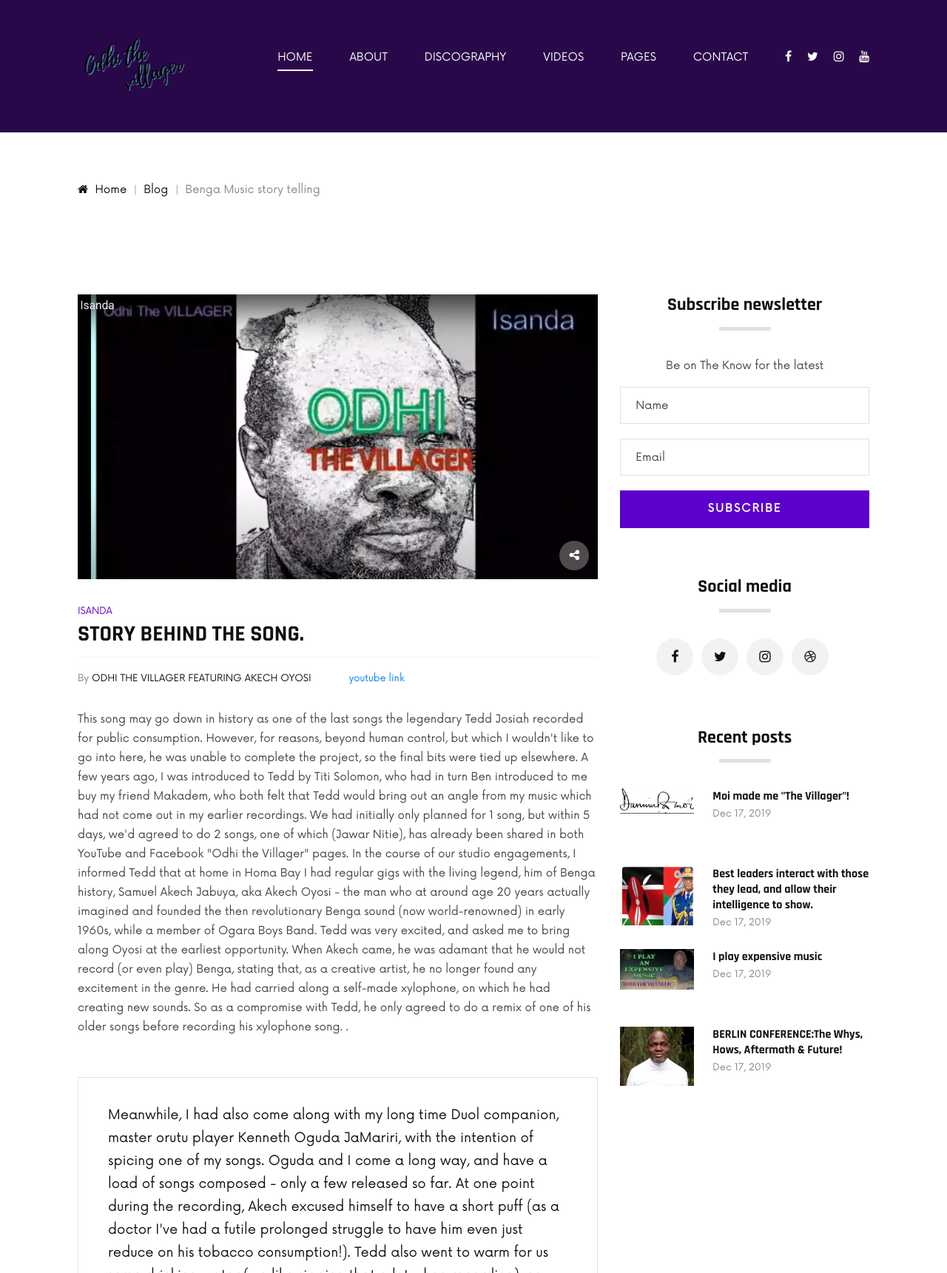
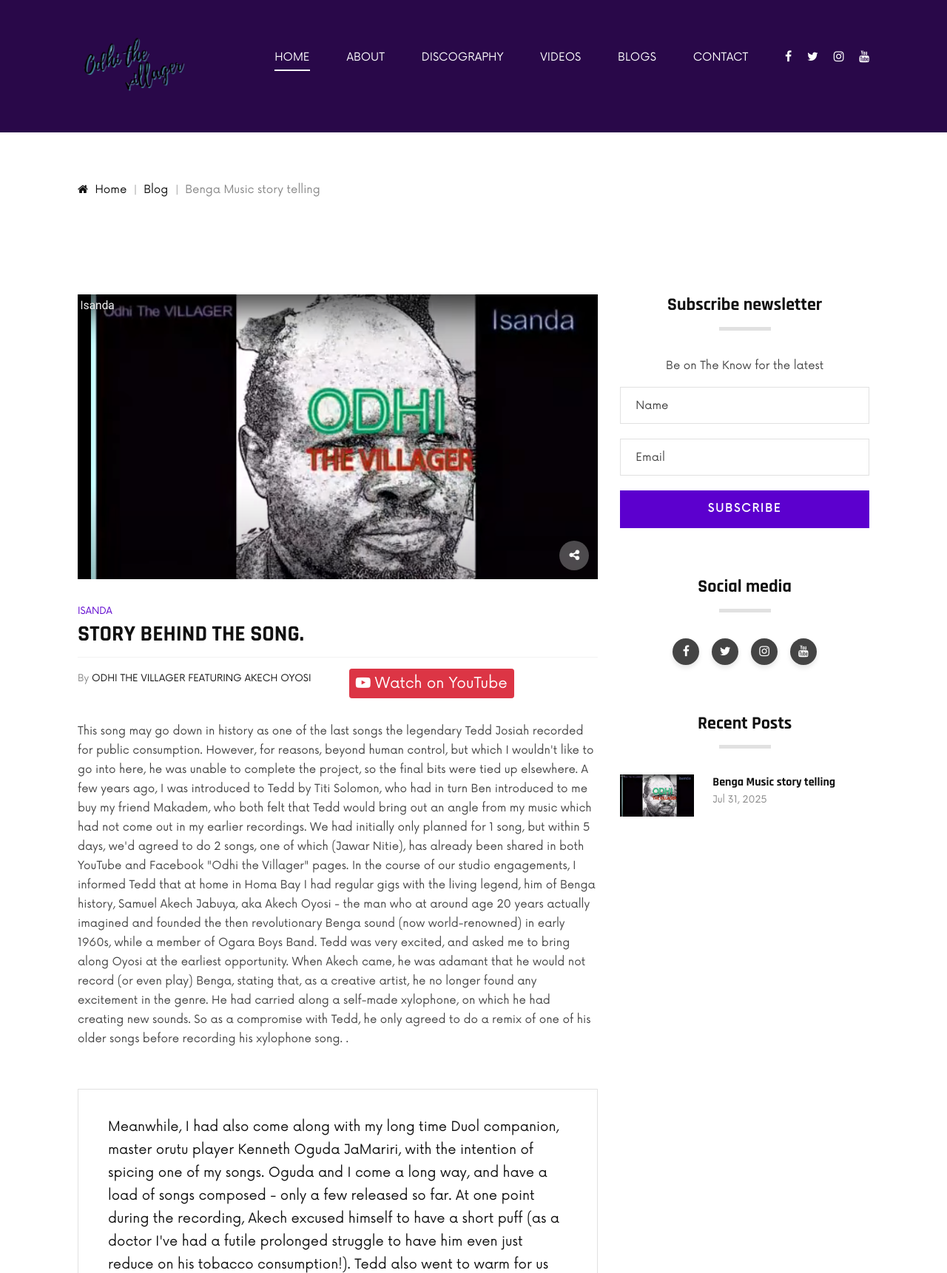
Before and after one commit to NMMalika/OdhiTheVillagerBackEnd, a Django app: page /blogdetail/ in a window 1280 px wide. Shown: the top 1721 px of the page at 74% size. Run offline with Django 5.2, Linux system fonts and the light colour scheme; data comes from the database, SQL or seed files in the repository; both versions use the stored data as it was after the commit; parts of the project's set-up code (start-up, migrations or seed data) failed here and were passed over; some libraries are stand-ins or nearby versions.

Commit message:
blog recent updated

```diff
--- a/odhi/views.py
+++ b/odhi/views.py
@@ -1,7 +1,9 @@
 from django.shortcuts import render
 from django.http import HttpResponse
 from django.shortcuts import get_object_or_404, redirect, render
-from .models import EventMusic, EventType, Generalinfo,Hero, OtherVideo, LatestTrack,Album,FAQ
+
+from odhi.forms import SubscriberForm
+from .models import EventMusic, EventType, Generalinfo,Hero, OtherVideo, LatestTrack,Album,FAQ,Blogs
 from django.contrib import messages
 
 def index(request):
@@ -10,7 +12,7 @@ def index(request):
     eventtypes = EventType.objects.all()
     eventmusics = EventMusic.objects.first()
     latest_tracks = LatestTrack.objects.all()[:6]
-    latest_tracks = LatestTrack.objects.all()[:4]
+
     # Fetch all albums, ordered by the release date (newest first)
     albums = Album.objects.all()
 
@@ -37,8 +39,11 @@ def contact(request):
 
 def blog(request):
     return render(request, "blog.html", {"message": "Welcome to the OdhiTheVillager blog."})
+
 def blogdetail(request):
-    return render(request, "blogdetail.html", {"message": "This is the blog detail page of OdhiTheVillager."})
+    recent_blogs = Blogs.objects.all().order_by('-created_at')[:4]  # Get the 4 most recent blogs
+    return render(request, "blogdetail.html", {'recent_blogs': recent_blogs})
+
 def video(request):
     hero = Hero.objects.first()
     videos = OtherVideo.objects.all()
@@ -64,3 +69,11 @@ def revert_generalinfo(request, pk, history_id):
         return redirect('generalinfo_history', pk=pk)
 
     return render(request, 'confirm_revert.html', {'object': obj, 'historical': historical})
+def subscribe(request):
+    form = SubscriberForm()
+    if request.method == 'POST':
+        form = SubscriberForm(request.POST)
+        if form.is_valid():
+            form.save()
+            return redirect('subscribe_success')  # Optional: make this your homepage or thank you page
+    return render(request, 'footer.html', {'form': form})
--- a/static/css/style.css
+++ b/static/css/style.css
@@ -3400,3 +3400,153 @@ ol {
   display: block;
   /* Show the minus icon when active */
 }
+.album-streaming-links a {
+  display: inline-block;
+  margin: 6px 6px 0 0;
+  text-align: center;
+  font-size: 18px;
+  width: 36px;
+  height: 36px;
+  line-height: 36px;
+  border-radius: 50%;
+  background-color: #333;
+  color: #fff;
+  transition: all 0.3s ease;
+  box-shadow: 0 4px 6px rgba(0, 0, 0, 0.1);
+}
+
+.album-streaming-links a:hover {
+  transform: scale(1.15);
+  box-shadow: 0 6px 12px rgba(0, 0, 0, 0.3);
+  color: #fff;
+}
+
+/* Specific platform colors */
+.album-streaming-links a[title*="SoundCloud"] {
+  background: #ff5500;
+}
+
+.album-streaming-links a[title*="Spotify"] {
+  background: #1DB954;
+}
+
+.album-streaming-links a[title*="Apple"] {
+  background: #000000;
+}
+
+.album-streaming-links a[title*="YouTube"] {
+  background: #FF0000;
+}
+
+.album-streaming-links a[title*="Boomplay"] {
+  background: #0056B3;
+}
+
+.album-streaming-links a[title*="HustleSasa"] {
+  background: #8e44ad;
+}
+
+.blog__sidebar__social a {
+  display: inline-block;
+  margin: 0 6px;
+  font-size: 16px;
+  width: 36px;
+  height: 36px;
+  line-height: 36px;
+  text-align: center;
+  border-radius: 50%;
+  background: #444;
+  color: #fff;
+  transition: all 0.3s ease-in-out;
+  box-shadow: 0 4px 6px rgba(0, 0, 0, 0.1);
+}
+
+.blog__sidebar__social a:hover {
+  transform: scale(1.15);
+  box-shadow: 0 6px 12px rgba(0, 0, 0, 0.3);
+  color: #fff;
+}
+
+/* Platform-specific hover colors */
+.blog__sidebar__social a[href*="facebook"]:hover {
+  background-color: #3b5998;
+}
+
+.blog__sidebar__social a[href*="twitter"]:hover {
+  background-color: #1DA1F2;
+}
+
+.blog__sidebar__social a[href*="instagram"]:hover {
+  background-color: #d6249f ;
+}
+
+.blog__sidebar__social a[href*="youtube"]:hover {
+  background-color: #FF0000;
+}
+.blog__details__services__item {
+  transition: transform 0.3s ease, box-shadow 0.3s ease;
+  border-radius: 10px;
+  overflow: hidden;
+  background: #fff;
+  box-shadow: 0 4px 6px rgba(0, 0, 0, 0.1);
+}
+
+.blog__details__services__item:hover {
+  transform: translateY(-5px);
+  box-shadow: 0 10px 20px rgba(0, 0, 0, 0.2);
+}
+
+.blog__details__services__item__pic img {
+  width: 100%;
+  height: 200px;
+  object-fit: cover;
+  transition: transform 0.4s ease;
+}
+
+.blog__details__services__item:hover img {
+  transform: scale(1.05);
+}
+
+.blog__details__services__item__text {
+  padding: 15px;
+  text-align: left;
+}
+
+.blog__details__services__item__text h6 {
+  font-weight: 600;
+  font-size: 16px;
+  margin-bottom: 8px;
+  color: #222;
+  transition: color 0.3s ease;
+}
+
+.blog__details__services__item__text h6 a {
+  text-decoration: none;
+  color: inherit;
+}
+
+.blog__details__services__item__text h6 a:hover {
+  color: #7c3aed;
+  /* violet */
+}
+
+.blog__details__services__item__text span {
+  font-size: 13px;
+  color: #888;
+}
+.blog__details__services__item {
+  opacity: 0;
+  animation: fadeInUp 0.8s ease forwards;
+}
+
+@keyframes fadeInUp {
+  from {
+    transform: translateY(10px);
+    opacity: 0;
+  }
+
+  to {
+    transform: translateY(0);
+    opacity: 1;
+  }
+}
--- a/templates/assests/header.html
+++ b/templates/assests/header.html
@@ -17,7 +17,7 @@
                             <li><a href="{% url 'about' %}">About</a></li>
                             <li><a href="https://odhithevillager.hustlesasa.shop/" target="_blank" rel="noopener noreferrer">Discography</a></li>
                             <li><a href="{% url 'video' %}">Videos</a></li>
-                            <li><a href="#">Pages</a>
+                            <li><a href="#">Blogs</a>
                                 <ul class="dropdown">
 
                                     <li><a href="{% url 'blog' %}">Blog</a></li>
@@ -29,8 +29,8 @@
                     </nav>
                     <div class="header__right__social">
                         <a href="{{ general_info.facebook }}" target="_blank"><i class="fa fa-facebook"></i></a>
-                        <a href="" target="_blank"><i class="fa fa-twitter"></i></a>
-                        <a href="" target="_blank"><i class="fa fa-instagram"></i></a>
+                        <a href="{{ general_info.twitter }}" target="_blank"><i class="fa fa-twitter"></i></a>
+                        <a href="{{ general_info.instagram }}" target="_blank"><i class="fa fa-instagram"></i></a>
                         <a href="{{ general_info.youtube }}" target="_blank"><i class="fa fa-youtube"></i></a>
                     </div>
                 </div>
--- a/templates/blogdetail.html
+++ b/templates/blogdetail.html
@@ -49,7 +49,11 @@ storytelling, Luo culture{% endblock %}
                                     <div class="col-lg-6">
                                         <ul>
 
-                                            <li><a href="https://youtu.be/JjgfEkXezTg">youtube link</a></li>
+                                        <li>
+                                            <a href="https://youtu.be/JjgfEkXezTg" target="_blank" class="btn btn-danger btn-sm">
+                                                <i class="fa fa-youtube-play"></i> Watch on YouTube
+                                            </a>
+                                      </li>
                                         </ul>
                                     </div>
                                 </div>
@@ -171,41 +175,26 @@ storytelling, Luo culture{% endblock %}
                             </div>
                         </div>
                         <div class="row">
+                            {% for blog in recent_blogs %}
                             <div class="col-lg-4 col-md-6 col-sm-6">
                                 <div class="blog__details__services__item">
                                     <div class="blog__details__services__item__pic">
-                                        <img src="{% static 'img/blog/details/manuD.png' %}" alt="">
+                                        <img src="{{ blog.blog_image.url }}" alt="{{ blog.title }}">
                                     </div>
                                     <div class="blog__details__services__item__text">
-                                        <h6><a href="#">Manu Dibangu, himself, belting out Soir au Village</a></h6>
-                                        <span>Dec 06, 2025</span>
+                                        <h6>
+                                            <a href="">
+                                                {{ blog.title|truncatechars:40 }}
+                                            </a>
+                                        </h6>
+                                        <span>{{ blog.created_at|date:"M d, Y" }}</span>
                                     </div>
                                 </div>
                             </div>
-                            <div class="col-lg-4 col-md-6 col-sm-6">
-                                <div class="blog__details__services__item">
-                                    <div class="blog__details__services__item__pic">
-                                        <img src="{% static 'img/blog/details/sur.png' %}" alt="">
-                                    </div>
-                                    <div class="blog__details__services__item__text">
-                                        <h6><a href="#">(S.U.R. = As You Are)</a></h6>
-                                        <span>Dec 06, 2025</span>
-                                    </div>
-                                </div>
-                            </div>
-                            <div class="col-lg-4 col-md-6 col-sm-6">
-                                <div class="blog__details__services__item">
-                                    <div class="blog__details__services__item__pic">
-                                        <img src="{% static 'img/blog/details/jawarnitie.png' %}" alt="">
-                                    </div>
-                                    <div class="blog__details__services__item__text">
-                                        <h6><a href="#">JAWAR NITIE (THE SAVIOUR IS REAL)</a></h6>
-                                        <span>March 06, 2025</span>
-                                    </div>
-                                </div>
-                            </div>
+                            {% endfor %}
                         </div>
                     </div>
+
                     <div class="blog__details__form">
                         <div class="blog__details__form__title">
                             <h4>Leave a comment</h4>
@@ -240,54 +229,34 @@ storytelling, Luo culture{% endblock %}
                             <h4>Social media</h4>
                         </div>
                         <div class="blog__sidebar__social">
-                            <a href="#"><i class="fa fa-facebook"></i></a>
-                            <a href="#"><i class="fa fa-twitter"></i></a>
-                            <a href="#"><i class="fa fa-instagram"></i></a>
-                            <a href="#"><i class="fa fa-dribbble"></i></a>
+                            <a href="{{ general_info.facebook }}"><i class="fa fa-facebook"></i></a>
+                            <a href="{{ general_info.twitter }}"><i class="fa fa-twitter"></i></a>
+                            <a href="{{ general_info.instagram }}"><i class="fa fa-instagram"></i></a>
+                            <a href="{{ general_info.youtube }}"><i class="fa fa-youtube"></i></a>
                         </div>
                     </div>
                     <div class="blog__sidebar__item">
                         <div class="blog__sidebar__title">
-                            <h4>Recent posts</h4>
+                            <h4>Recent Posts</h4>
                         </div>
-                        <a href="#" class="recent__item">
+
+                        {% for blog in recent_blogs %}
+                        <a href="" class="recent__item">
                             <div class="recent__item__pic">
-                                <img src="{% static 'img/blog/sign.png' %}" alt="">
+                                {% if blog.blog_image %}
+                                <img src="{{ blog.blog_image.url }}" alt="{{ blog.title }}">
+                                {% else %}
+                                <img src="{% static 'img/blog/default.png' %}" alt="No Image">
+                                {% endif %}
                             </div>
                             <div class="recent__item__text">
-                                <h6>Moi made me "The Villager"!</h6>
-                                <span>Dec 17, 2019</span>
+                                <h6>{{ blog.title|truncatewords:10 }}</h6>
+                                <span>{{ blog.created_at|date:"M d, Y" }}</span>
                             </div>
                         </a>
-                        <a href="#" class="recent__item">
-                            <div class="recent__item__pic">
-                                <img src="{% static 'img/blog/ogola.png' %}" alt="">
-                            </div>
-                            <div class="recent__item__text">
-                                <h6>Best leaders interact with those they lead, and allow their intelligence to show.
-                                </h6>
-                                <span>Dec 17, 2019</span>
-                            </div>
-                        </a>
-                        <a href="#" class="recent__item">
-                            <div class="recent__item__pic">
-                                <img src="{% static 'img/blog/expensive.png' %}" alt="">
-                            </div>
-                            <div class="recent__item__text">
-                                <h6>I play expensive music</h6>
-                                <span>Dec 17, 2019</span>
-                            </div>
-                        </a>
-                        <a href="#" class="recent__item">
-                            <div class="recent__item__pic">
-                                <img src="{% static 'img/blog/berling.png' %}" alt="">
-                            </div>
-                            <div class="recent__item__text">
-                                <h6>BERLIN CONFERENCE:The Whys, Hows, Aftermath & Future!</h6>
-                                <span>Dec 17, 2019</span>
-                            </div>
-                        </a>
+                        {% endfor %}
                     </div>
+
                 </div>
             </div>
         </div>
```
Also changed, not shown: odhi/admin.py (+6 -1 lines), odhi/forms.py (+10 -4 lines), odhi/models.py (+24 -0 lines), templates/index.html (+4 -3 lines), db.sqlite3, media/blog_images/isanda.png (added), odhi/migrations/0022_subscriber.py (added), odhi/migrations/0023_blogs.py (added), odhi/migrations/0024_blogs_link.py (added).
